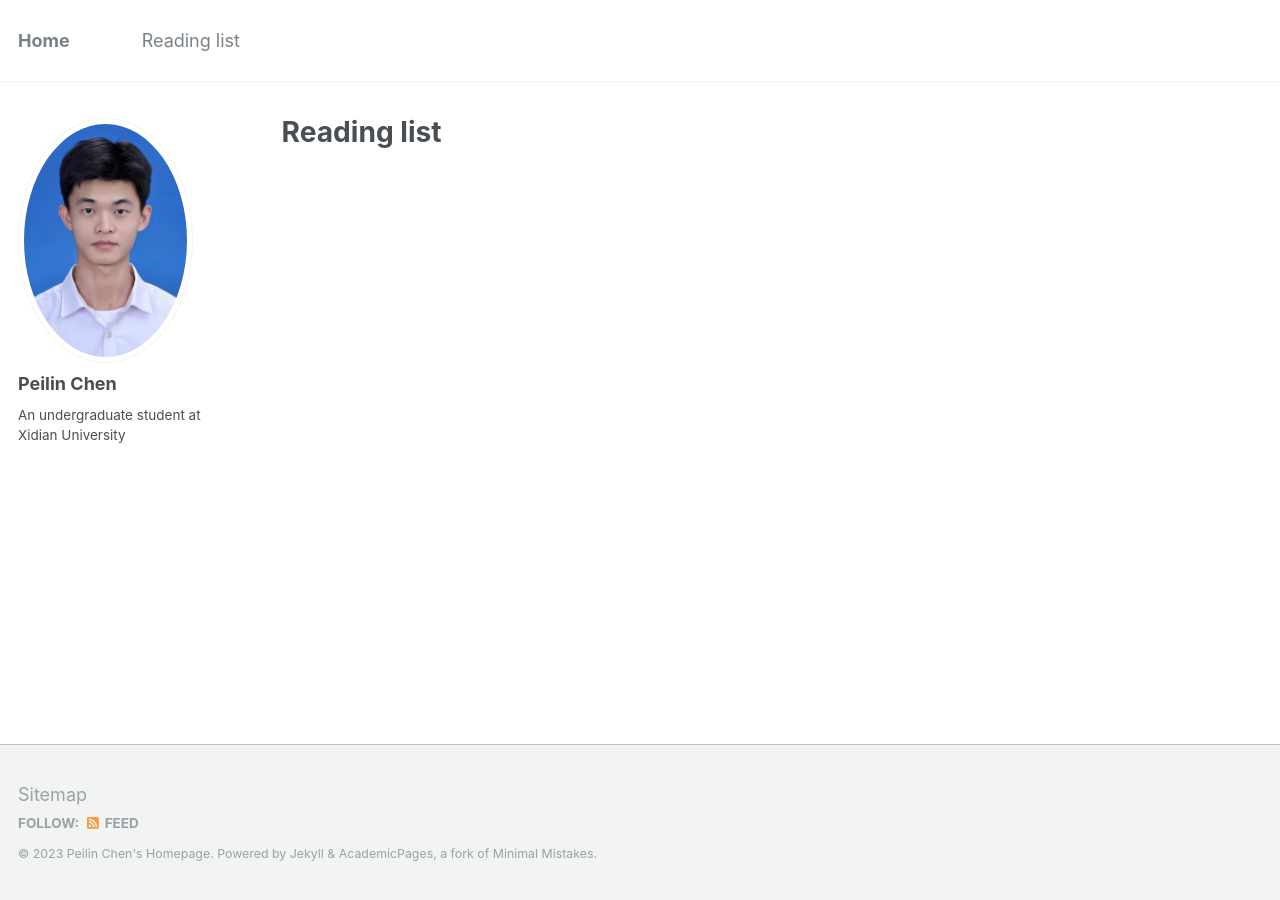
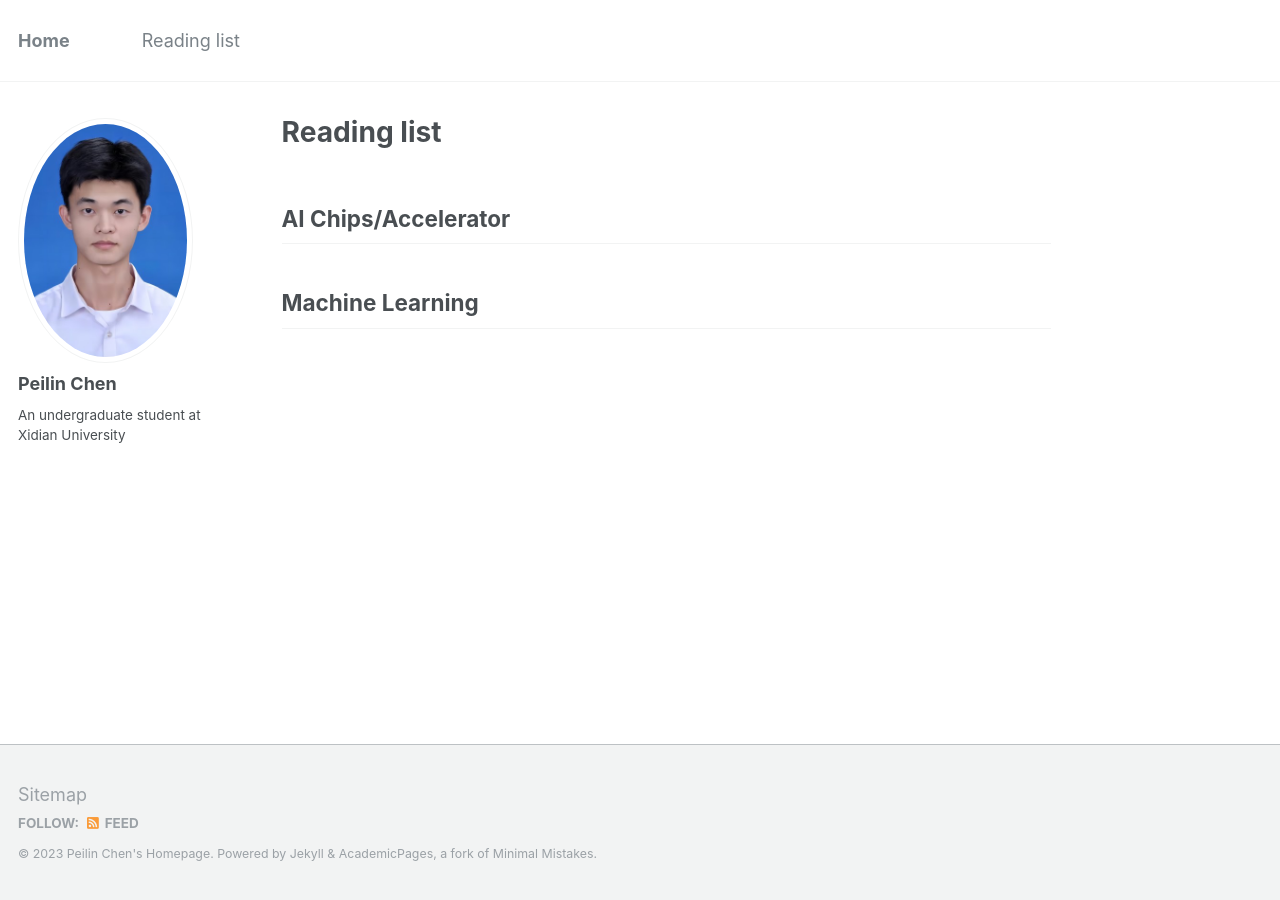
Before and after one commit to peilin-chen/peilin-chen.github.io, a Jekyll site: the page built from _pages/reading list.md, in a window 1280 px wide. Built offline with Jekyll 4.4.1, drawn with Linux system fonts in a browser that asks for light colours.

Commit message:
Update reading list.md

```diff
--- a/_pages/reading list.md
+++ b/_pages/reading list.md
@@ -4,3 +4,7 @@ title: "Reading list"
 permalink: /reading list/
 author_profile: true
 ---
+
+## AI Chips/Accelerator
+
+## Machine Learning
```
